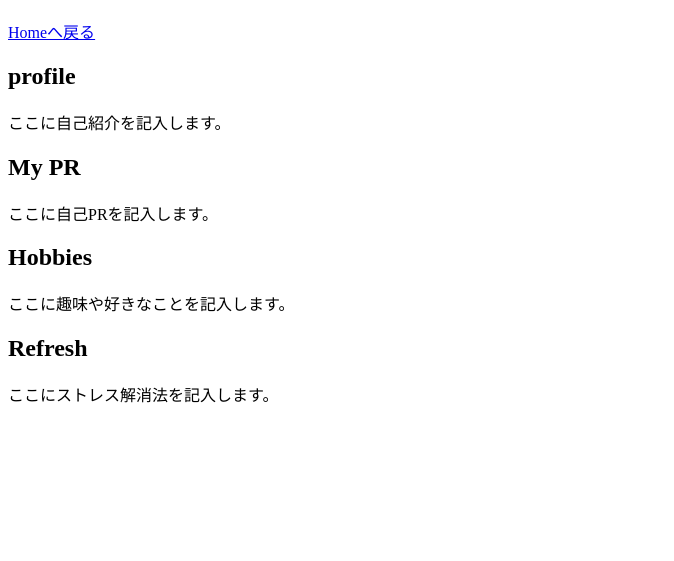
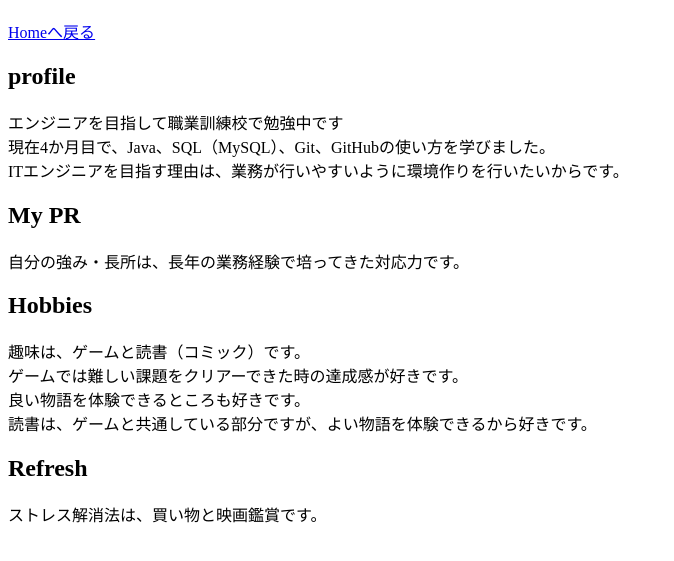
Before and after one commit to yoshiffdq-ux/yoshiffdq-ux.github.io, a plain HTML site: page aboutme.html in a window 1280 px wide. Shown: the part 61-622 px from the top of the page, without its empty margins (0-674 px from the left). Drawn offline with Linux system fonts and the light colour scheme.

Commit message:
content: About Meページの充実
掲載内容の各項目を具体的に記入しました。

```diff
--- a/aboutme.html
+++ b/aboutme.html
@@ -17,22 +17,36 @@
 	<main>
 		<section>
 			<h2>profile</h2>
-			<p>ここに自己紹介を記入します。</p>
+			<p>
+			エンジニアを目指して職業訓練校で勉強中です<br>
+			現在4か月目で、Java、SQL（MySQL）、Git、GitHubの使い方を学びました。<br>
+			ITエンジニアを目指す理由は、業務が行いやすいように環境作りを行いたいからです。<br>
+			</p>
 		</section>
 
 		<section>
 			<h2>My PR</h2>
-			<p>ここに自己PRを記入します。</p>
+			<p>
+			自分の強み・長所は、長年の業務経験で培ってきた対応力です。<br>
+			</p>
 		</section>
 
 		<section>
 			<h2>Hobbies</h2>
-			<p>ここに趣味や好きなことを記入します。</p>
+			<p>
+			趣味は、ゲームと読書（コミック）です。<br>
+			ゲームでは難しい課題をクリアーできた時の達成感が好きです。<br>
+			良い物語を体験できるところも好きです。<br>
+			読書は、ゲームと共通している部分ですが、よい物語を体験できるから好きです。<br>
+			</p>
 		</section>
 
 		<section>
 			<h2>Refresh</h2>
-			<p>ここにストレス解消法を記入します。</p>
+			<p>
+			ストレス解消法は、買い物と映画鑑賞です。<br>
+
+			</p>
 		</section>
 
 	</main>
```
